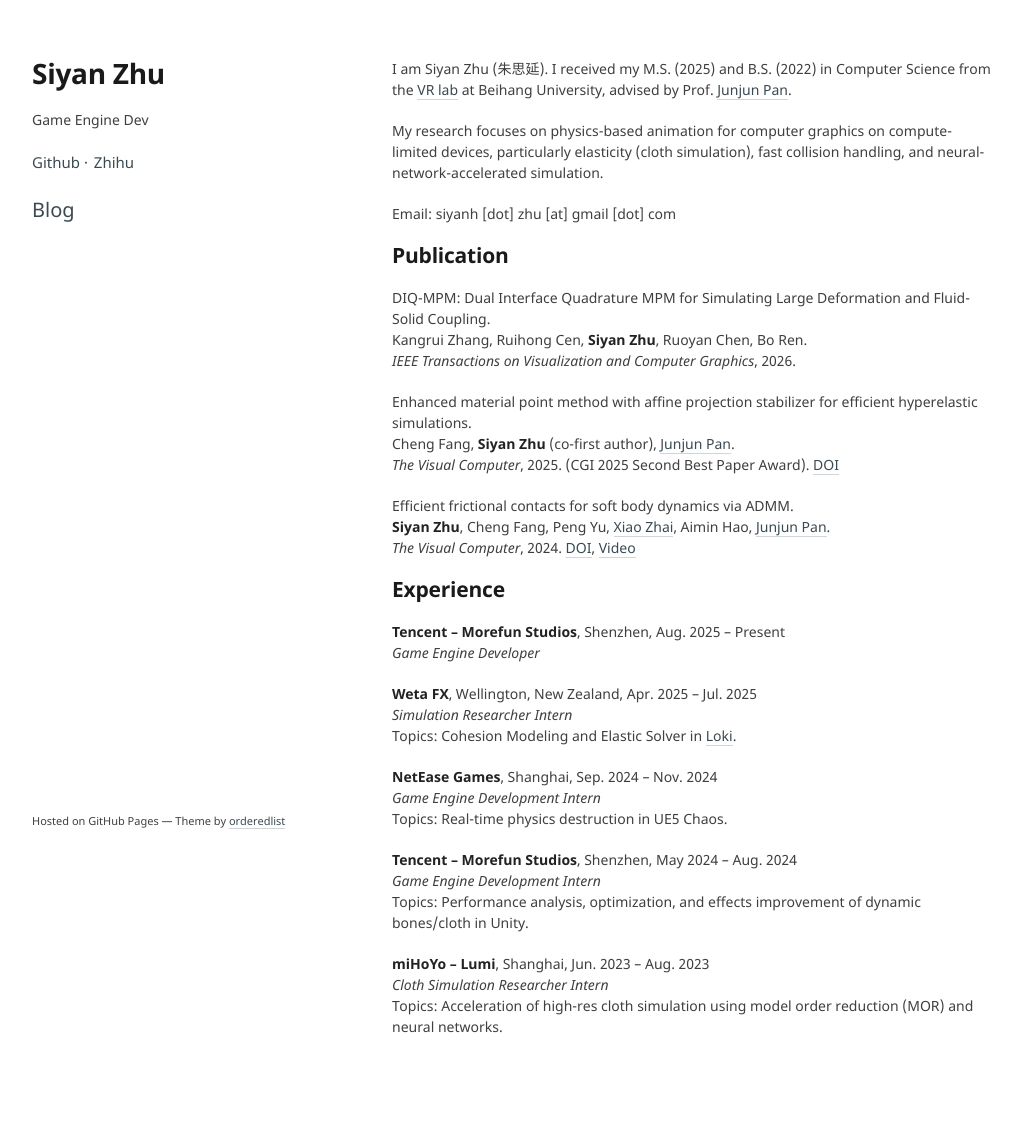
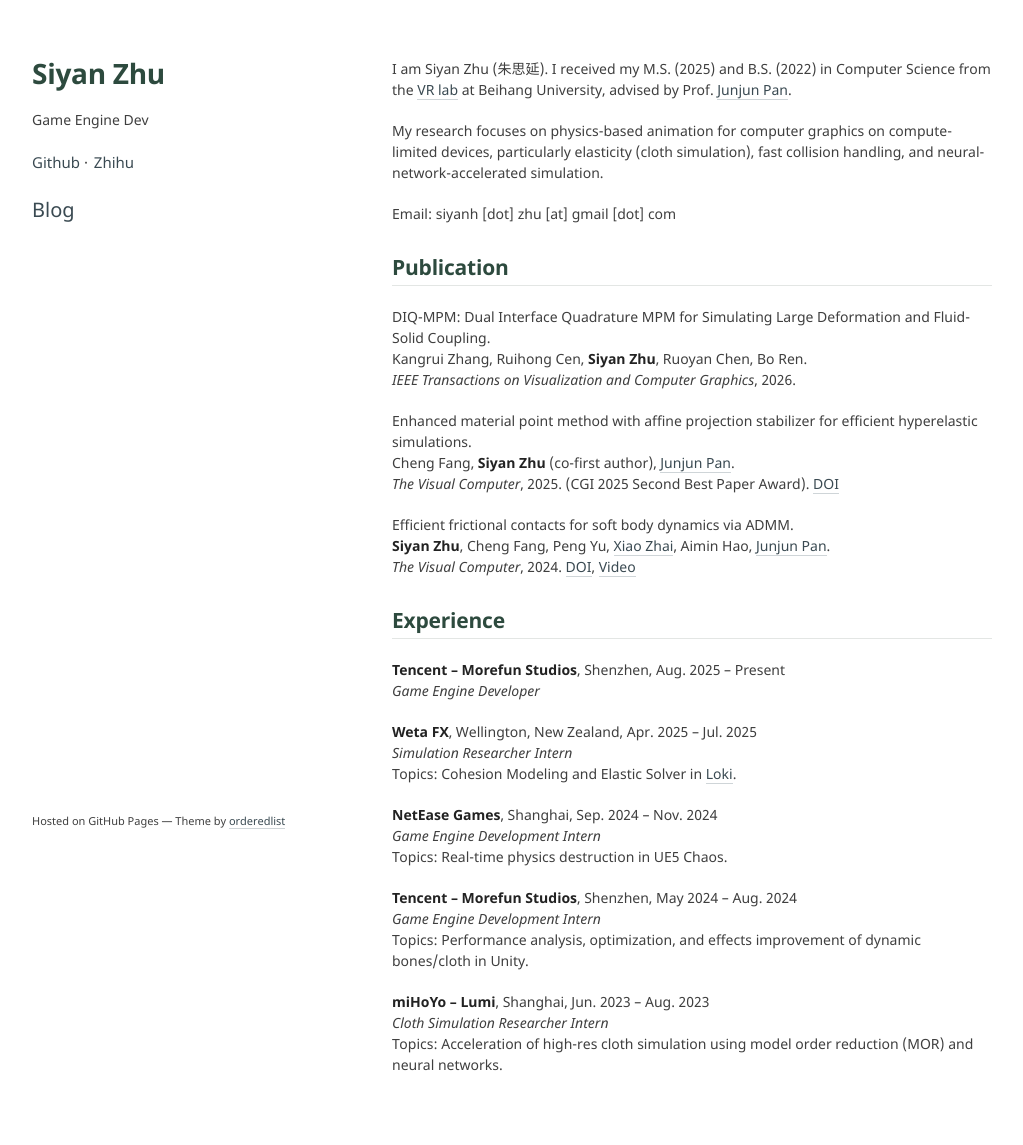
Before and after one commit to OkifuZ/okifuz.github.io, a Jekyll site: the page built from index.md, in a window 1280 px wide. Shown: the whole page, without its empty margins (128-1151 px from the left). Built offline with Jekyll 4.4.1, drawn with Linux system fonts in a browser that asks for light colours; our own code applies the rules of GitHub Pages for plain Markdown files; before the commit the page ends 1107 px from its top, so only the background shows below that.

Commit message:
style test

```diff
--- a/_sass/jekyll-theme-minimal.scss
+++ b/_sass/jekyll-theme-minimal.scss
@@ -10,7 +10,7 @@ body {
 }
 
 h1, h2, h3, h4, h5, h6 {
-  color:#1a1a1a;
+  color:#2d4a3e;
   letter-spacing:-0.01em;
   margin:0 0 20px;
 }
@@ -28,12 +28,15 @@ h1 {
 }
 
 h2 {
-  color:#1a1a1a;
+  color:#2d4a3e;
   font-weight:600;
+  border-bottom:1px solid #e3e6e4;
+  padding-bottom:6px;
+  margin-top:32px;
 }
 
 h3, h4, h5, h6 {
-  color:#262626;
+  color:#2d4a3e;
 }
 
 a {
@@ -49,12 +52,12 @@ a:hover, a:focus {
 }
 
 header h1 a {
-  color:#1a1a1a;
+  color:#2d4a3e;
   border-bottom:none;
 }
 
 header h1 a:hover, header h1 a:focus {
-  color:#1a1a1a;
+  color:#2d4a3e;
   border-bottom:none;
   text-decoration:none;
 }
```
